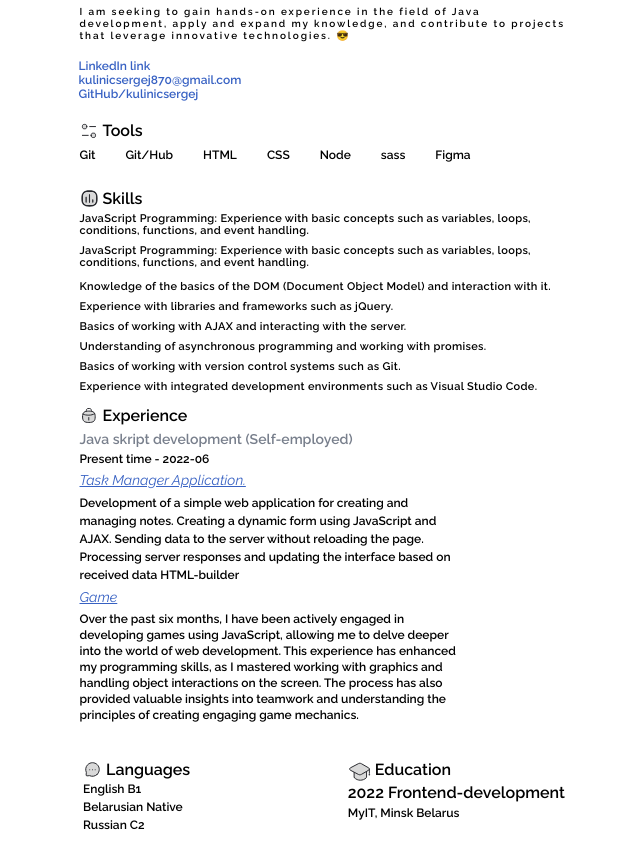
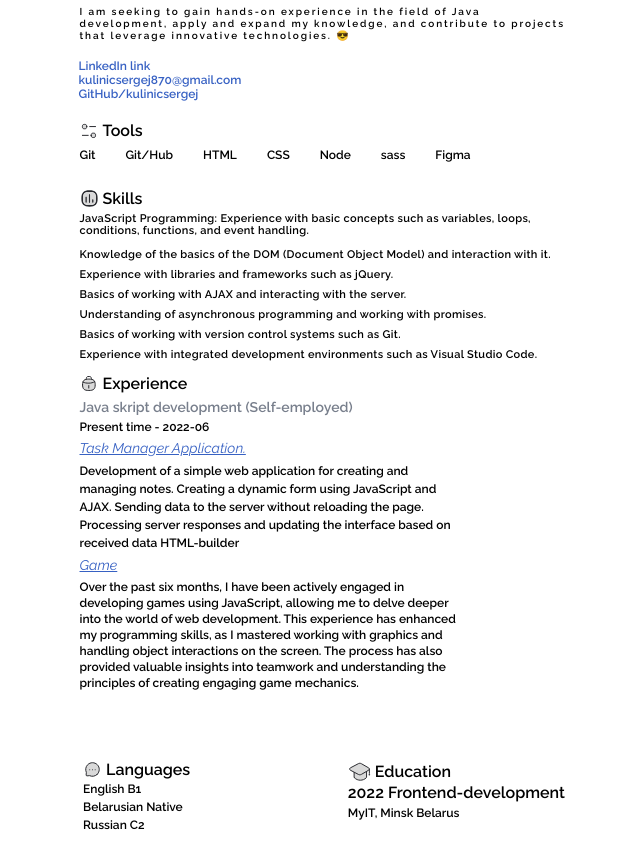
Before and after one commit to kulinicsergej/CV, a plain HTML site: page index.html in a window 1280 px wide. Shown: the part 82-950 px from the top of the page, without its empty margins (316-956 px from the left). Drawn offline with Linux system fonts and the light colour scheme.

Commit message:
feat:deleted text  (Sun, Jan 28, 2024 10:28:04 AM)

```diff
--- a/index.html
+++ b/index.html
@@ -81,7 +81,6 @@
       </div>
       <div class="JavaScript">
         <p class="ph1">JavaScript Programming: Experience with basic concepts such as variables, loops, conditions, functions, and event handling.<br/></p>
-        <p class="ph2">JavaScript Programming: Experience with basic concepts such as variables, loops,  conditions, functions, and event handling.<br/></p>
         Knowledge of the basics of the DOM (Document Object Model) and interaction with it. <br/>
         Experience with libraries and frameworks such as jQuery.<br/>
         Basics of working with AJAX and interacting with the server. <br/>
--- a/style.css
+++ b/style.css
@@ -292,6 +292,7 @@ gap: 4px;
 }
 .Education__info{
   display: flex;
+  align-items: center;
   gap: 4px;
 }
 .E_h3{
```
